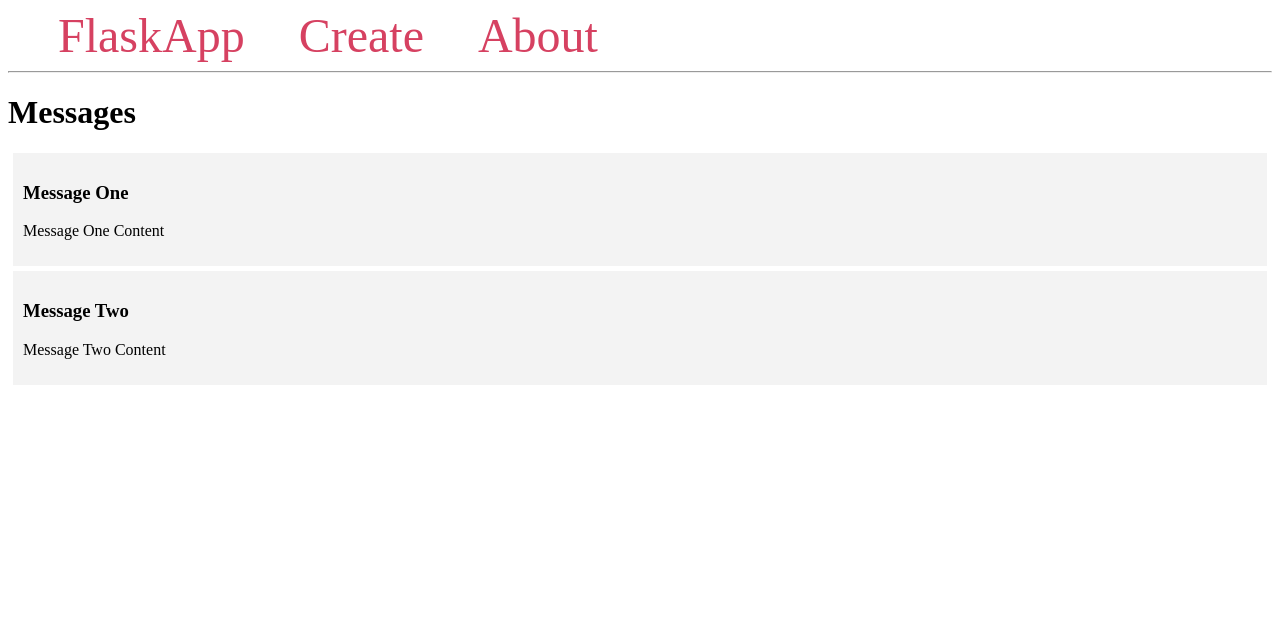
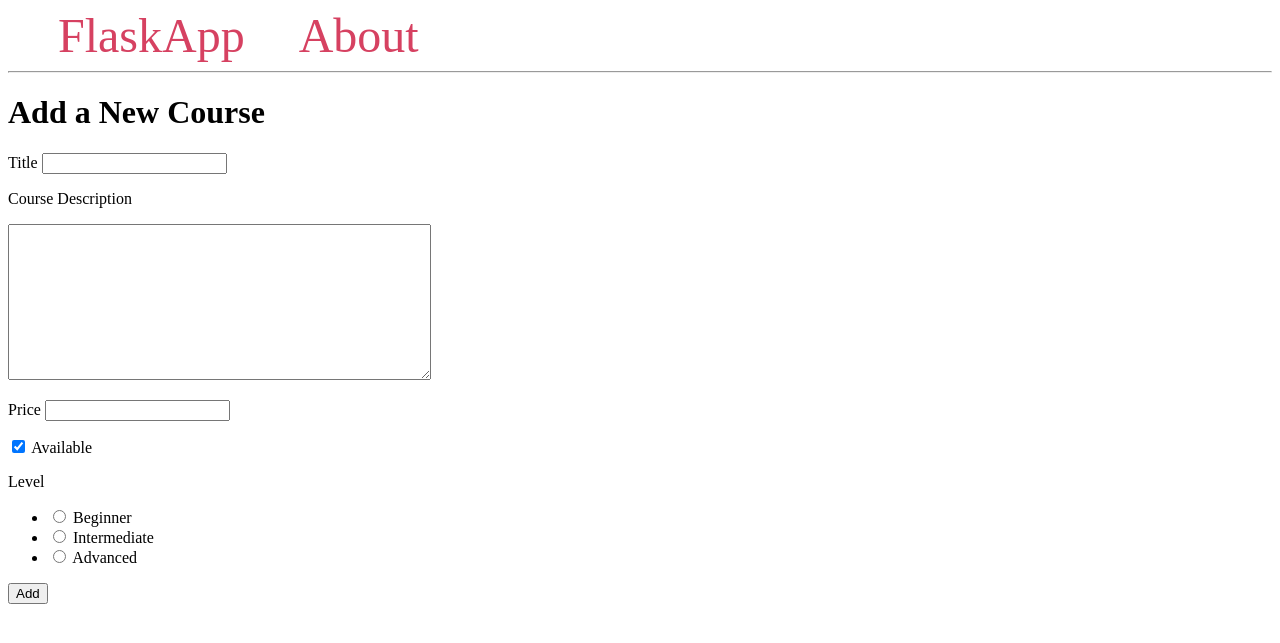
Before and after one commit to jsmith7735/my-first-flask-app, a Flask app: page / in a window 1280 px wide. Shown: the top 643 px of the page. Run offline with Flask 3, Linux system fonts and the light colour scheme.

Commit message:
Initial commit of DigitalOcean: How To Use and Validate Web Forms With Flask WTF

```diff
--- /dev/null
+++ b/forms.py
@@ -0,0 +1,16 @@
+from flask_wtf import FlaskForm
+from wtforms import (StringField, TextAreaField, IntegerField, BooleanField,
+                     RadioField)
+from wtforms.validators import InputRequired, Length
+
+class CourseForm(FlaskForm):
+    title = StringField('Title', validators=[InputRequired(),
+                                             Length(min=10, max=100)])
+    description = TextAreaField('Course Description',
+                                validators=[InputRequired(),
+                                            Length(max=200)])
+    price = IntegerField('Price', validators=[InputRequired()])
+    level = RadioField('Level',
+                       choices=['Beginner', 'Intermediate', 'Advanced'],
+                       validators=[InputRequired()])
+    available = BooleanField('Available', default='checked')
--- a/main.py
+++ b/main.py
@@ -1,35 +1,20 @@
-from flask import Flask, render_template, request, url_for, flash, redirect
-import os
+from flask import Flask, render_template, redirect, url_for
+from forms import CourseForm
 
 app = Flask(__name__)
-print(os.environ.get('SECRET_KEY'))
-print("after")
-# Don't Do this in production.
-# In Project IDX Need to update to use Google Secrets Manager
 app.config['SECRET_KEY'] = 'SuperSecretKey'
 
-messages = [{'title': 'Message One',
-             'content': 'Message One Content'},
-            {'title': 'Message Two',
-             'content': 'Message Two Content'}
-            ]
 
-@app.route('/')
+courses_list = [{
+    'title': 'Python 101',
+    'description': 'Learn Python basics',
+    'price': 34,
+    'available': True,
+    'level': 'Beginner'
+    }]
+
+
+@app.route('/', methods=('GET', 'POST'))
 def index():
-    return render_template('index.html', messages=messages)
-
-# ...
-
-@app.route('/create/', methods=('GET', 'POST'))
-def create():
-    if request.method == 'POST':
-        title = request.form['title']
-        content = request.form['content']
-        if not title:
-            flash('Title is required!')
-        elif not content:
-            flash('Content is required!')
-        else:
-            messages.append({'title': title, 'content': content})
-            return redirect(url_for('index'))
-    return render_template('create.html')
+    form = CourseForm()
+    return render_template('index.html', form=form)
--- a/requirements.txt
+++ b/requirements.txt
@@ -4,3 +4,4 @@ autopep8
 
 # App
 flask
+Flask-WTF
--- a/templates/base.html
+++ b/templates/base.html
@@ -4,36 +4,21 @@
     <meta charset="UTF-8">
     <title>{% block title %} {% endblock %} - FlaskApp</title>
     <style>
-        .message {
-            padding: 10px;
-            margin: 5px;
-            background-color: #f3f3f3
-        }
         nav a {
             color: #d64161;
             font-size: 3em;
             margin-left: 50px;
             text-decoration: none;
         }
-        .alert {
-            padding: 20px;
-            margin: 5px;
-            color: #970020;
-            background-color: #ffd5de;
-        }
     </style>
 </head>
 <body>
     <nav>
         <a href="{{ url_for('index') }}">FlaskApp</a>
-        <a href="{{ url_for('create') }}">Create</a>
         <a href="#">About</a>
     </nav>
     <hr>
     <div class="content">
-        {% for message in get_flashed_messages() %}
-            <div class="alert">{{ message }}</div>
-        {% endfor %}
         {% block content %} {% endblock %}
     </div>
 </body>
--- a/templates/index.html
+++ b/templates/index.html
@@ -1,11 +1,77 @@
 {% extends 'base.html' %}
 
 {% block content %}
-    <h1>{% block title %} Messages {% endblock %}</h1>
-    {% for message in messages %}
-        <div class='message'>
-            <h3>{{ message['title'] }}</h3>
-            <p>{{ message['content'] }}</p>
-        </div>
-    {% endfor %}
+    <h1>{% block title %} Add a New Course {% endblock %}</h1>
+
+    <form method="POST" action="/">
+        {{ form.csrf_token }}
+        <p>
+            {{ form.title.label }}
+            {{ form.title(size=20) }}
+        </p>
+
+        {% if form.title.errors %}
+            <ul class="errors">
+                {% for error in form.title.errors %}
+                    <li>{{ error }}</li>
+                {% endfor %}
+            </ul>
+        {% endif %}
+
+        <p>
+            {{ form.description.label }}
+        </p>
+        {{ form.description(rows=10, cols=50) }}
+
+        {% if form.description.errors %}
+            <ul class="errors">
+                {% for error in form.description.errors %}
+                    <li>{{ error }}</li>
+                {% endfor %}
+            </ul>
+        {% endif %}
+
+        <p>
+            {{ form.price.label }}
+            {{ form.price() }}
+        </p>
+
+        {% if form.price.errors %}
+            <ul class="errors">
+                {% for error in form.price.errors %}
+                    <li>{{ error }}</li>
+                {% endfor %}
+            </ul>
+        {% endif %}
+
+        <p>
+            {{ form.available() }} {{ form.available.label }}
+        </p>
+
+        {% if form.available.errors %}
+            <ul class="errors">
+                {% for error in form.available.errors %}
+                    <li>{{ error }}</li>
+                {% endfor %}
+            </ul>
+        {% endif %}
+
+        <p>
+            {{ form.level.label }}
+            {{ form.level() }}
+        </p>
+
+        {% if form.level.errors %}
+            <ul class="errors">
+                {% for error in form.level.errors %}
+                    <li>{{ error }}</li>
+                {% endfor %}
+            </ul>
+        {% endif %}
+
+        <p>
+            <input type="submit" value="Add">
+        </p>
+    </form>
+
 {% endblock %}
```
